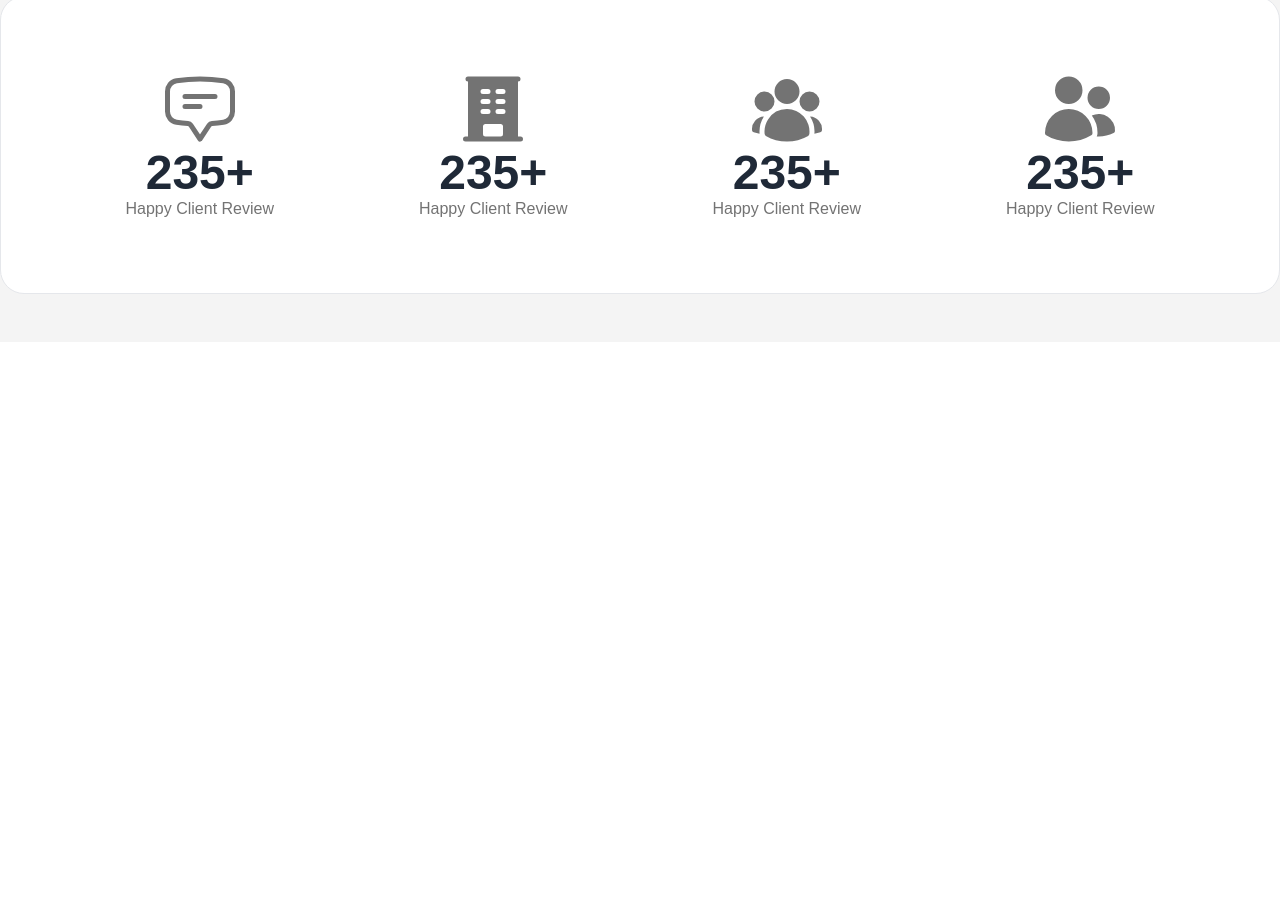
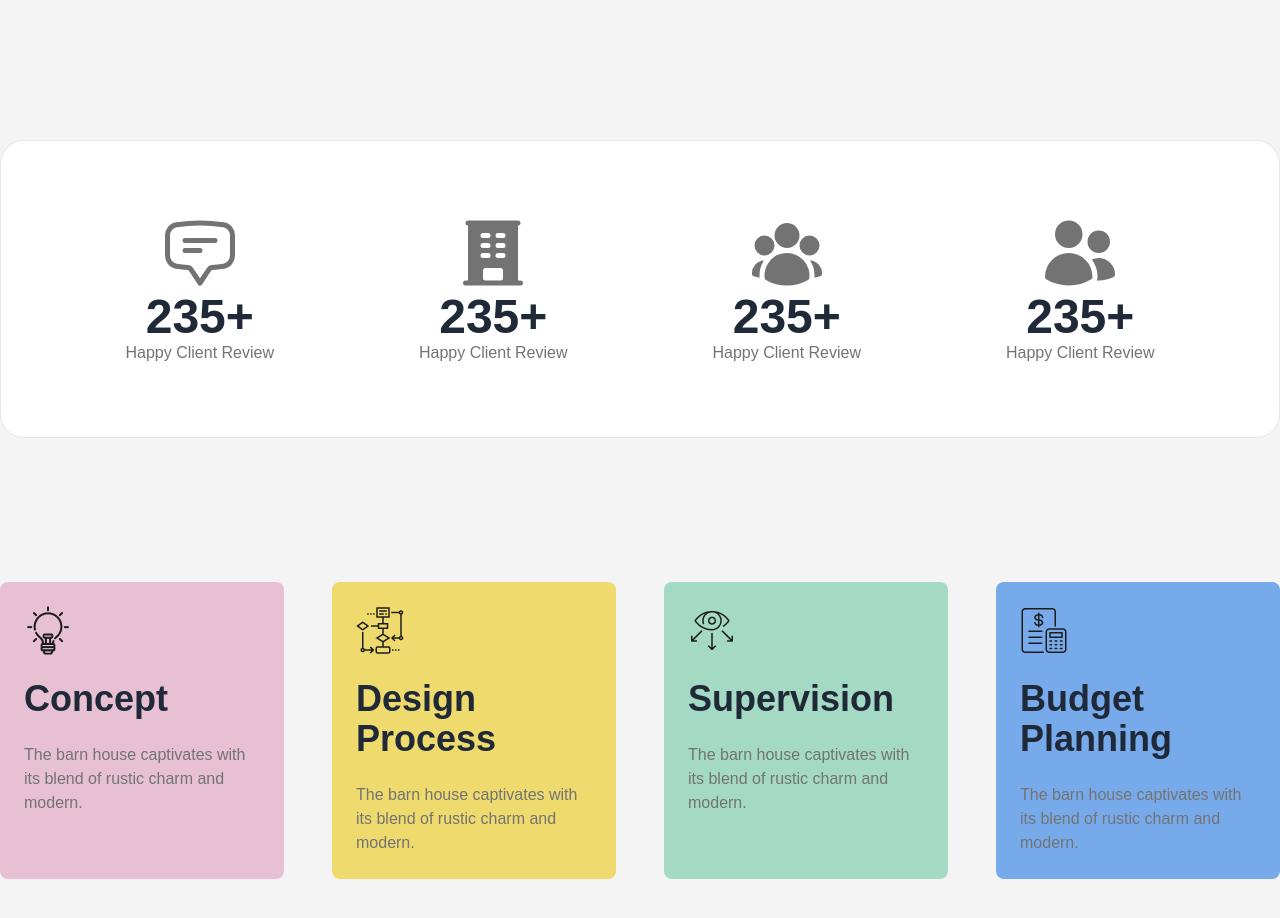
Before and after one commit to samshawon10/Rinterio-Project, a plain HTML site: page index.html in a window 1280 px wide. Shown: the part 1727-2645 px from the top of the page. Before the commit the page ends 2069 px from the top, so only its background shows below. Drawn offline with nearby package versions, Linux system fonts and the light colour scheme.

Commit message:
added work place cart part

```diff
--- a/index.html
+++ b/index.html
@@ -195,7 +195,7 @@
      </section>
 
      <!-- Cart Count Part -->
-      <section class="mx-12 px-12 md:container md:mx-auto p-12  border rounded-[24px] bg-white ">
+      <section class="mx-12 px-12 md:container md:mx-auto p-12  border rounded-[24px] bg-white mt-20 lg:mt-36 ">
        <div class="grid grid-cols-1 lg:grid-cols-4 md:grid-cols-2 mx-auto p-6  gap-10 text-center">
         <!-- cart-1 -->
         <div class="w-auto ">
@@ -246,9 +246,48 @@
        </div>
 
       </section>
+    <!-- Work Process part -->
+      <section class="mx-12 my-12  md:container md:mx-auto lg:p-auto  px-auto rounded-[24px] mt-20 lg:mt-36 ">
+  <div class="grid grid-cols-1 lg:grid-cols-4 md:grid-cols-2 mx-auto lg:p-auto px-auto w-auto h-auto gap-12 text-left ">
+   <!-- cart-1 -->
+   <div class="w-auto h-auto bg-[#E7C1D3] rounded-lg p-auto">
+     <div class="flex-1 justify-center items-center p-6">
+       <img  src="assets/concept.png" alt="">
+       <h1 class="font-bold text-4xl my-6">Concept</h1>
+       <p class="text-[#737373]">The barn house captivates with its blend of rustic charm and modern.</p>
+     </div>
+   </div>
+    <!-- card-2 -->
+    <div class="w-auto h-auto bg-[#EFDA6E] rounded-lg p-auto">
+      <div class="flex-1 justify-center items-center p-6 ">
+        <img  src="assets/flow-chart.png" alt="">
+        <h1 class="font-bold text-4xl my-6 ">Design Process</h1>
+        <p class="text-[#737373]">The barn house captivates with its blend of rustic charm and modern.</p>
+      </div>
+    </div>
+      <!-- card-3 -->
+      <div class="w-auto h-auto bg-[#A4DAC3] rounded-lg p-auto">
+        <div class="flex-1 justify-center items-center p-6 ">
+          <img  src="assets/vision.png" alt="">
+          <h1 class="font-bold text-4xl my-6 ">Supervision</h1>
+          <p class="text-[#737373]">The barn house captivates with its blend of rustic charm and modern.</p>
+        </div>
+      </div>
+        <!-- card-4 -->
+        <div class="w-auto h-auto bg-[#77AAEA] rounded-lg p-auto">
+          <div class="flex-1 justify-center items-center p-6 ">
+            <img  src="assets/budget-planning.png" alt="">
+            <h1 class="font-bold text-4xl my-6">Budget Planning</h1>
+            <p class="text-[#737373]">The barn house captivates with its blend of rustic charm and modern.</p>
+          </div>
+        </div>
+  </div>
+
+      </section>
+    </section>
 
 
-    </section>
+
 </body>
 
 </html>
```
